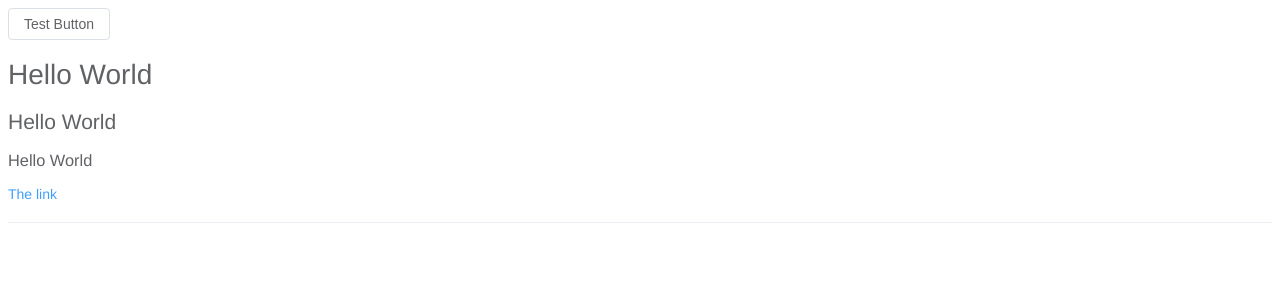
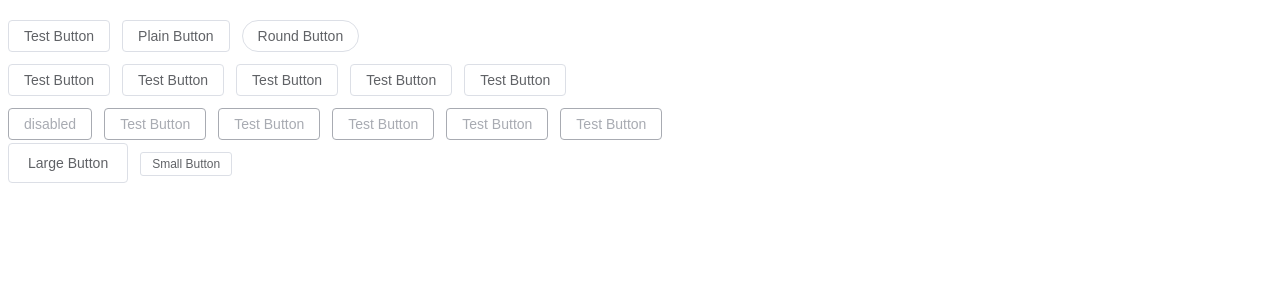
Before and after one commit to Duck-77/dk-element, a Vue app: page / in a window 1280 px wide. Shown: the top 300 px of the page. Built offline with nearby package versions, Linux system fonts and the light colour scheme.

Commit message:
feat: 🎸 button组件完成
完成了button组件的颜色配置，以及针对hover，active，disabled等状态的颜色配置，采用了css变量覆盖的方式，修改不同类型button的展示状态

```diff
--- a/package.json
+++ b/package.json
@@ -26,6 +26,10 @@
         "eslint-plugin-vue": "^9.29.0",
         "git-cz": "^4.9.0",
         "npm-run-all2": "^7.0.1",
+        "postcss-color-mix": "^1.1.0",
+        "postcss-each": "^1.1.0",
+        "postcss-each-variables": "^0.3.0",
+        "postcss-for": "^2.1.1",
         "typescript": "~5.6.0",
         "vite": "^5.4.10",
         "vue-tsc": "^2.1.6"
--- a/postcss.config.js
+++ /dev/null
@@ -1,6 +0,0 @@
-/**@type {import('posscss-load-config').Config} */
-const config = {
-    plugins:[
-
-    ]
-}
--- a/src/App.vue
+++ b/src/App.vue
@@ -12,13 +12,25 @@ onMounted(() => {
 
 <template>
     <main>
-        <Button ref="buttonRef">Test Button</Button>
-
-        <h1>Hello World</h1>
-        <h2>Hello World</h2>
-        <h3>Hello World</h3>
-        <a href="#">The link</a>
-        <hr />
+        <Button>Test Button</Button>
+        <Button plain>Plain Button</Button>
+        <Button round>Round Button</Button>
+        <br>
+        <Button type="primary">Test Button</Button>
+        <Button type="success">Test Button</Button>
+        <Button type="warning">Test Button</Button>
+        <Button type="danger">Test Button</Button>
+        <Button type="info">Test Button</Button>
+        <br>
+        <Button :disabled="true">disabled</Button>
+        <Button type="primary" disabled>Test Button</Button>
+        <Button type="success" disabled>Test Button</Button>
+        <Button type="warning" disabled>Test Button</Button>
+        <Button type="danger" disabled>Test Button</Button>
+        <Button type="info" disabled>Test Button</Button>
+        <br>
+        <Button size="large">Large Button</Button>
+        <Button size="small">Small Button</Button>
     </main>
 </template>
 
--- a/src/components/Button/Button.vue
+++ b/src/components/Button/Button.vue
@@ -3,8 +3,8 @@
         ref="_ref"
         class="dk-button"
         :class="{
-            [`dk-button-${type}`]: type,
-            [`dk-button-${size}`]: size,
+            [`dk-button--${type}`]: type,
+            [`dk-button--${size}`]: size,
             'is-plain': plain,
             'is-round': round,
             'is-circle': circle,
@@ -35,5 +35,4 @@ defineExpose({
     ref: _ref,
 })
 </script>
-<style scoped>
-</style>
+<style scoped></style>
--- a/src/components/Button/style.css
+++ b/src/components/Button/style.css
@@ -1,19 +1,18 @@
 .dk-button {
+    --dk-button-size: 32px;
+    --dk-button-text-color: var(--dk-text-color-regular);
+    --dk-button-text-color-hover: var(--dk-color-primary);
+    --dk-button-text-color-active: var(--dk-button-text-color-hover);
+    --dk-button-text-color-disabled: var(--dk-disabled-text-color);
     --dk-button-font-weight: var(--dk-font-weight-primary);
+    --dk-button-bg-color: var(--dk-fill-color-blank);
+    --dk-button-bg-color-hover: var(--dk-color-primary-light-9);
+    --dk-button-bg-color-active: var(--dk-button-bg-color-hover);
+    --dk-button-bg-color-disabled: var(--dk-fill-color-blank);
     --dk-button-border-color: var(--dk-border-color);
-    --dk-button-bg-color: var(--dk-fill-color-blank);
-    --dk-button-text-color: var(--dk-text-color-regular);
-    --dk-button-disabled-text-color: var(--dk-disabled-text-color);
-    --dk-button-disabled-bg-color: var(--dk-fill-color-blank);
-    --dk-button-disabled-border-color: var(--dk-border-color-light);
-    --dk-button-hover-text-color: var(--dk-color-primary);
-    --dk-button-hover-bg-color: var(--dk-color-primary-light-9);
-    --dk-button-hover-border-color: var(--dk-color-primary-light-7);
-    --dk-button-active-text-color: var(--dk-button-hover-text-color);
-    --dk-button-active-border-color: var(--dk-color-primary);
-    --dk-button-active-bg-color: var(--dk-button-hover-bg-color);
-    --dk-button-outline-color: var(--dk-color-primary-light-5);
-    --dk-button-active-color: var(--dk-text-color-primary);
+    --dk-button-border-color-hover: var(--dk-color-primary-light-7);
+    --dk-button-border-color-active: var(--dk-color-primary);
+    --dk-button-border-color-disbaled: var(--dk-border-color-light);
 }
 
 .dk-button {
@@ -21,7 +20,7 @@
     justify-content: center;
     align-items: center;
     line-height: 1;
-    height: 32px;
+    height: var(--dk-button-size);
     white-space: nowrap;
     cursor: pointer;
     color: var(--dk-button-text-color);
@@ -31,7 +30,6 @@
     transition: 0.1s;
     font-weight: var(--dk-button-font-weight);
     user-select: none;
-    vertical-align: middle;
     appearance: none;
     -webkit-appearance: none;
     background-color: var(--dk-button-bg-color);
@@ -40,87 +38,94 @@
     padding: 8px 15px;
     font-size: var(--dk-font-size-base);
     border-radius: var(--dk-border-radius-base);
-    & & {
+
+    & + & {
         margin-left: 12px;
+        margin-top: 12px;
     }
+
     &:hover,
     &:focus {
-        color: var(--dk-button-hover-text-color);
-        border-color: var(--dk-button-hover-border-color);
-        background-color: var(--dk-button-hover-bg-color);
+        color: var(--dk-button-text-color-hover);
+        border-color: var(--dk-button-border-color-hover);
+        background-color: var(--dk-button-bg-color-hover);
         outline: none;
     }
+
     &:active {
-        color: var(--dk-button-active-text-color);
-        border-color: var(--dk-button-active-border-color);
-        background-color: var(--dk-button-active-bg-color);
+        color: var(--dk-button-text-color-active);
+        border-color: var(--dk-button-border-color-active);
+        background-color: var(--dk-button-bg-color-active);
         outline: none;
     }
+
     &.is-plain {
-        --dk-button-hover-text-color: var(--dk-color-primary);
-        --dk-button-hover-bg-color: var(--dk-fill-color-blank);
-        --dk-button-hover-border-color: var(--dk-color-primary);
+        --dk-button-text-color-hover: var(--dk-color-primary);
+        --dk-button-bg-color-hover: var(--dk-fill-color-blank);
+        --dk-button-border-color-hover: var(--dk-color-primary);
     }
-    /*round*/
+
     &.is-round {
         border-radius: var(--dk-border-radius-round);
     }
-    /*circle*/
+
     &.is-circle {
+        width: 32px;
         border-radius: 50%;
         padding: 8px;
     }
-    /*disabled*/
+
     &.is-disabled,
     &.is-disabled:hover,
-    &.is-disabled:focus,
+    &.is-disabled:active,
     &[disabled],
     &[disabled]:hover,
-    &[disabled]:focus {
-        color: var(--dk-button-disabled-text-color);
+    &[disabled]:active {
+        color: var(--dk-button-text-color-disabled);
         cursor: not-allowed;
         background-image: none;
-        background-color: var(--dk-button-disabled-bg-color);
-        border-color: var(--dk-button-disabled-border-color);
+        background-color: var(--dk-button-bg-color-disabled);
+        border-color: var(--dk-button-border-color-disabled);
     }
 }
-@each $val in primary, success, warning, info, danger {
+
+@each $val in primary, success, warning, danger, info {
     .dk-button--$(val) {
         --dk-button-text-color: var(--dk-color-white);
         --dk-button-bg-color: var(--dk-color-$(val));
         --dk-button-border-color: var(--dk-color-$(val));
-        --dk-button-outline-color: var(--dk-color-$(val)-light-5);
-        --dk-button-active-color: var(--dk-color-$(val)-dark-2);
-        --dk-button-hover-text-color: var(--dk-color-white);
-        --dk-button-hover-bg-color: var(--dk-color-$(val)-light-3);
-        --dk-button-hover-border-color: var(--dk-color-$(val)-light-3);
-        --dk-button-active-bg-color: var(--dk-color-$(val)-dark-2);
-        --dk-button-active-border-color: var(--dk-color-$(val)-dark-2);
-        --dk-button-disabled-text-color: var(--dk-color-white);
-        --dk-button-disabled-bg-color: var(--dk-color-$(val)-light-5);
-        --dk-button-disabled-border-color: var(--dk-color-$(val)-light-5);
+        --dk-button-text-color-hover: var(--dk-color-white);
+        --dk-button-bg-color-hover: var(--dk-color-$(val)-light-3);
+        --dk-button-border-color-hover: var(--dk-color-$(var)-light-3);
+        --dk-button-text-color-active: var(--dk-text-color-secondary);
+        --dk-button-bg-color-active: var(--dk-color-$(val)-dark-2);
+        --dk-button-border-color-active: var(--dk-color-$(var)-dark-2);
+        --dk-button-text-color-disabled: var(--dk-color-white);
+        --dk-button-bg-color-disabled: var(--dk-color-$(val)-light-5);
+        --dk-button-border-color-disabled: var(--dk-color-$(val)-light-5);
     }
+
     .dk-button--$(val).is-plain {
         --dk-button-text-color: var(--dk-color-$(val));
         --dk-button-bg-color: var(--dk-color-$(val)-light-9);
         --dk-button-border-color: var(--dk-color-$(val)-light-5);
-        --dk-button-hover-text-color: var(--dk-color-white);
-        --dk-button-hover-bg-color: var(--dk-color-$(val));
-        --dk-button-hover-border-color: var(--dk-color-$(val));
-        --dk-button-active-text-color: var(--dk-color-white);
+        --dk-button-text-color-hover: var(--dk-color-white);
+        --dk-button-bg-color-hover: var(--dk-color-$(val));
+        --dk-button-border-color-hover: var(--dk-color-$(val));
+        --dk-button-text-color-active: var(--dk-color-white);
     }
 }
+
 .dk-button--large {
     --dk-button-size: 40px;
-    height: var(--dk-button-size);
     padding: 12px 19px;
     font-size: var(--dk-font-size-base);
     border-radius: var(--dk-border-radius-base);
 }
+
 .dk-button--small {
     --dk-button-size: 24px;
-    height: var(--dk-button-size);
     padding: 5px 11px;
-    font-size: 12px;
+    font-size: calc(var(--dk-font-size-small) - 1px);
     border-radius: calc(var(--dk-border-radius-base) - 1px);
 }
--- a/src/styles/vars.css
+++ b/src/styles/vars.css
@@ -1,42 +1,20 @@
 :root {
+    /* each variables */
+    --colors: (primary: #409eff, success: #67c23a, warning: #e6a23c, danger: #f56c6c, info: #909399);
+
+    /* each */
+    @each $val, $color in var(--colors) {
+        --dk-color-$(val): $(color);
+        @for $i from 3 to 9 by 2 {
+            --dk-color-$(val)-light-$(i): mix(#fff, $(color), .$(i));
+        }
+        --dk-color-$(val)-light-8: mix(#fff, $(color), 0.8);
+        --dk-color-$(val)-dark-2: mix(#000, $(color), 0.2);
+    }
+
     /* colors */
     --dk-color-white: #ffffff;
     --dk-color-black: #000000;
-    --dk-color-primary: #409eff;
-    --dk-color-primary-light-3: #79bbff;
-    --dk-color-primary-light-5: #a0cfff;
-    --dk-color-primary-light-7: #c6e2ff;
-    --dk-color-primary-light-8: #d9ecff;
-    --dk-color-primary-light-9: #ecf5ff;
-    --dk-color-primary-dark-2: #337ecc;
-    --dk-color-success: #67c23a;
-    --dk-color-success-light-3: #95d475;
-    --dk-color-success-light-5: #b3e19d;
-    --dk-color-success-light-7: #d1edc4;
-    --dk-color-success-light-8: #e1f3d8;
-    --dk-color-success-light-9: #f0f9eb;
-    --dk-color-success-dark-2: #529b2e;
-    --dk-color-warning: #e6a23c;
-    --dk-color-warning-light-3: #eebe77;
-    --dk-color-warning-light-5: #f3d19e;
-    --dk-color-warning-light-7: #f8e3c5;
-    --dk-color-warning-light-8: #faecd8;
-    --dk-color-warning-light-9: #fdf6ec;
-    --dk-color-warning-dark-2: #b88230;
-    --dk-color-danger: #f56c6c;
-    --dk-color-danger-light-3: #f89898;
-    --dk-color-danger-light-5: #fab6b6;
-    --dk-color-danger-light-7: #fcd3d3;
-    --dk-color-danger-light-8: #fde2e2;
-    --dk-color-danger-light-9: #fef0f0;
-    --dk-color-danger-dark-2: #c45656;
-    --dk-color-info: #909399;
-    --dk-color-info-light-3: #b1b3b8;
-    --dk-color-info-light-5: #c8c9cc;
-    --dk-color-info-light-7: #dedfe0;
-    --dk-color-info-light-8: #e9e9eb;
-    --dk-color-info-light-9: #f4f4f5;
-    --dk-color-info-dark-2: #73767a;
 
     --dk-bg-color: #ffffff;
     --dk-bg-color-page: #f2f3f5;
--- a/vite.config.ts
+++ b/vite.config.ts
@@ -3,16 +3,33 @@ import { fileURLToPath, URL } from 'node:url'
 import { defineConfig } from 'vite'
 import vue from '@vitejs/plugin-vue'
 import vueJsx from '@vitejs/plugin-vue-jsx'
+//@ts-ignore
+import PostcssEach from 'postcss-each'
+//@ts-ignore
+import PostcssEachVariables from 'postcss-each-variables'
+//@ts-ignore
+import PostcssFor from 'postcss-for'
+//@ts-ignore
+import PostcssColorMix from 'postcss-color-mix'
 
 // https://vite.dev/config/
 export default defineConfig({
-  plugins: [
-    vue(),
-    vueJsx(),
-  ],
-  resolve: {
-    alias: {
-      '@': fileURLToPath(new URL('./src', import.meta.url))
-    }
-  }
+    plugins: [vue(), vueJsx()],
+    resolve: {
+        alias: {
+            '@': fileURLToPath(new URL('./src', import.meta.url)),
+        },
+    },
+    css: {
+        postcss: {
+            plugins: [
+                PostcssEachVariables(),
+                PostcssEach({
+                    plugins: {
+                        beforeEach: [PostcssFor(), PostcssColorMix()],
+                    },
+                }),
+            ],
+        },
+    },
 })
```
Also changed, not shown: 1 other file (tests, documents, lock files or other folders).
